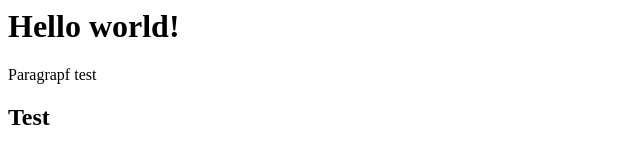
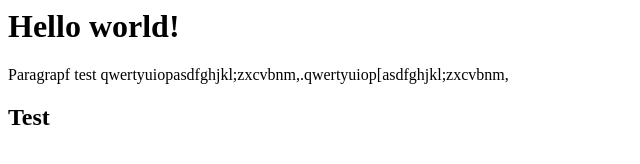
Before and after one commit to danielminschinski/nauka-gita, a plain HTML site: page index.html in a window 1280 px wide. Shown: the whole page, without its empty margins (0-640 px from the left). Drawn offline with Linux system fonts and the light colour scheme.

Commit message:
Change paragraph

```diff
--- a/index.html
+++ b/index.html
@@ -1,6 +1,6 @@
 <html>
 <title>Website1</title>
 <h1>Hello world!</h1>
-<p>Paragrapf test</p>
+<p>Paragrapf test qwertyuiopasdfghjkl;zxcvbnm,.qwertyuiop[asdfghjkl;zxcvbnm, </p>
 <h2>Test</h2>
 </html>
```
